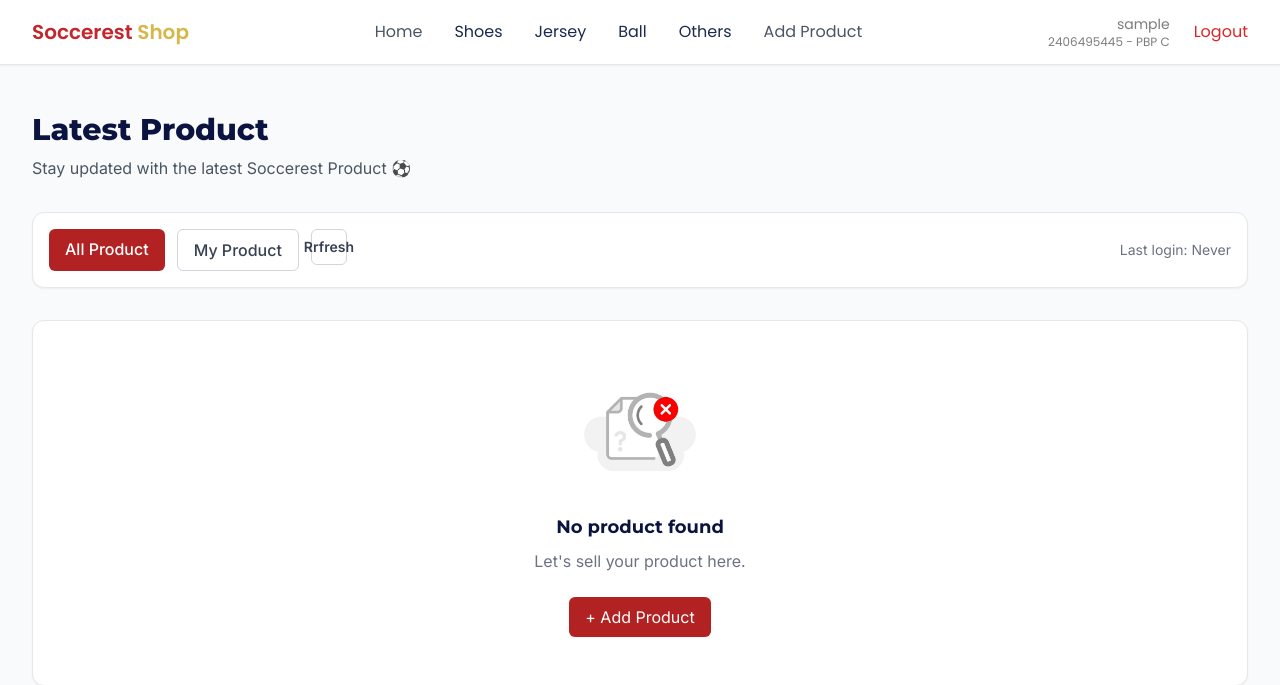
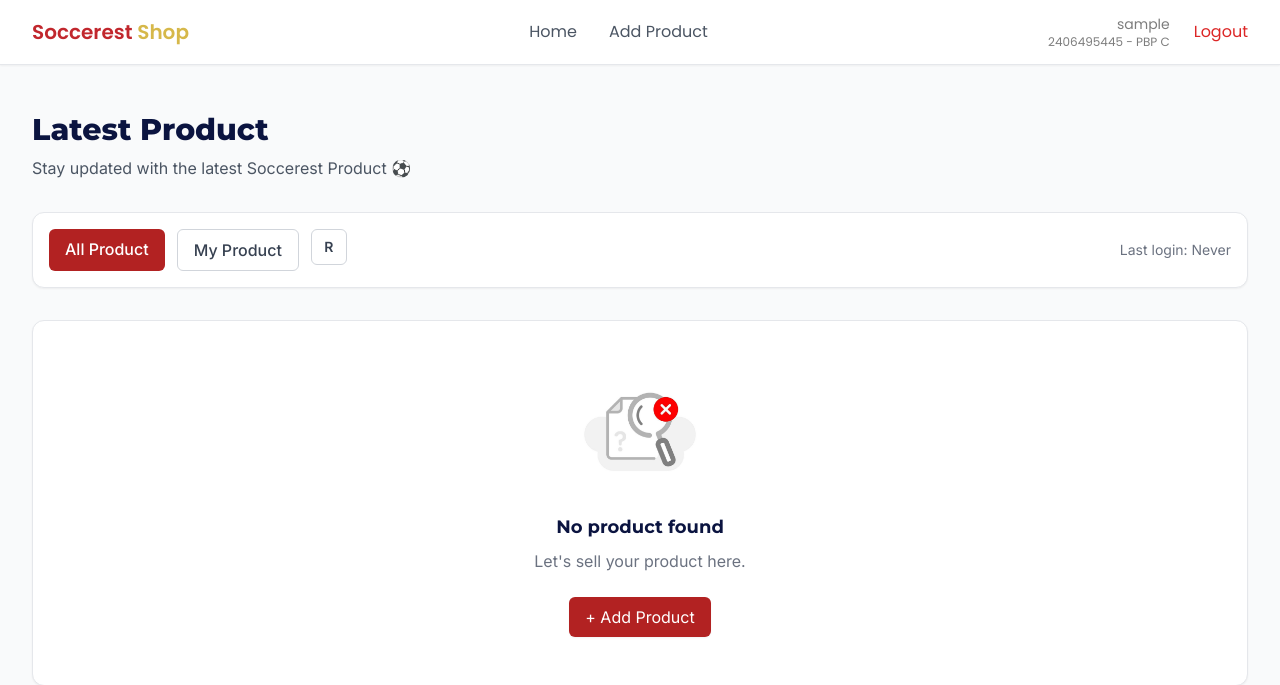
Before and after one commit to raidakhoyyara/soccerest, a Django app: page / in a window 1280 px wide. Shown: the top 685 px of the page. Run offline with Django 5.2, Linux system fonts and the light colour scheme; the visitor is signed in with stand-in values (Sample User, id 1); data that the repository does not hold is empty; some libraries are stand-ins or nearby versions.

Commit message:
memperbaiki refresh

```diff
--- a/main/templates/main.html
+++ b/main/templates/main.html
@@ -31,7 +31,7 @@
             My Product
           </a>
           <button id="refresh-btn" class="bg-white text-gray-700 border border-gray-300 rounded-md w-9 h-9 flex items-center justify-center font-bold text-sm transition-colors hover:bg-gray-100" title="Refresh Products">
-            Rrfresh
+            R
         </button>
       </div>
       {% if user.is_authenticated %}
--- a/templates/navbar.html
+++ b/templates/navbar.html
@@ -13,18 +13,7 @@
           <a href="/" class="text-gray-600 hover:text-gray-900 font-medium transition-colors">
             Home
           </a>
-          <a href="{% url 'main:product_by_category' 'shoes' %}" style="color:#1B2A4D;" class="hover:underline font-medium transition-colors">
-            Shoes
-          </a>
-          <a href="{% url 'main:product_by_category' 'jersey' %}" style="color:#1B2A4D;" class="hover:underline font-medium transition-colors">
-            Jersey
-          </a>
-          <a href="{% url 'main:product_by_category' 'ball' %}" style="color:#1B2A4D;" class="hover:underline font-medium transition-colors">
-            Ball
-          </a>
-          <a href="{% url 'main:product_by_category' 'other' %}" style="color:#1B2A4D;" class="hover:underline font-medium transition-colors">
-            Others
-          </a>
+
           <a href="{% url 'main:create_product' %}" class="text-gray-600 hover:text-gray-900 font-medium transition-colors">
             Add Product
           </a>
@@ -74,12 +63,7 @@
           <a href="{% url 'main:create_product' %}" class="block text-gray-600 hover:text-gray-900 font-medium py-3 transition-colors">
             Add Product
           </a>
-          <a href="{% url 'main:product_by_category' 'shoes' %}" class="block text-gray-600 hover:text-gray-900 font-medium py-3 transition-colors">
-            Shoes
-          </a>
-          <a href="{% url 'main:product_by_category' 'jersey' %}" class="block text-gray-600 hover:text-gray-900 font-medium py-3 transition-colors">
-            Jersey
-          </a>
+
         </div>
 
         <!-- Mobile User Section -->
```
